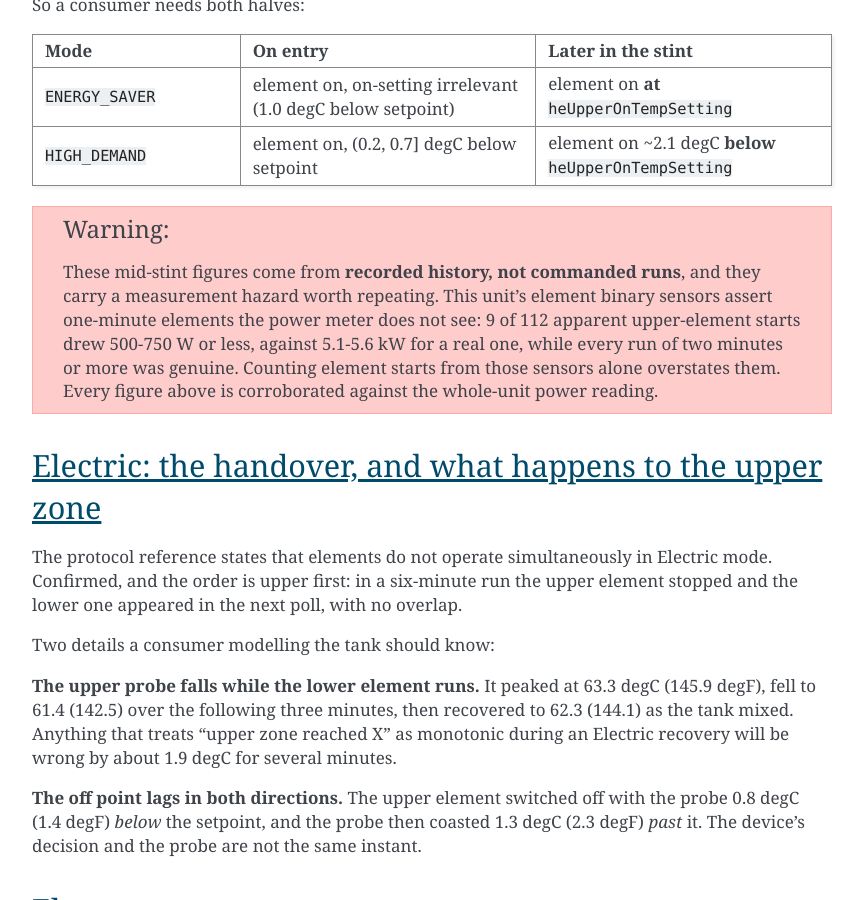
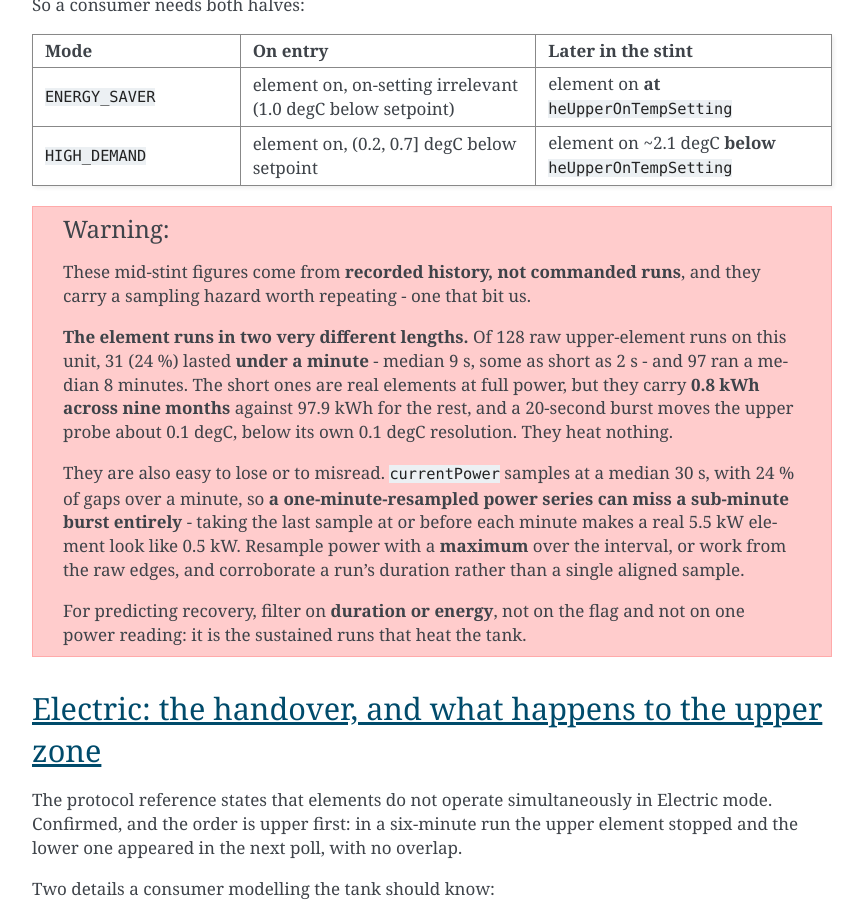
Before and after one commit to eman/nwp500-python, a Sphinx documentation site: the page built from docs/explanation/heating-elements.rst, in a window 1280 px wide and 900 px high, scrolled down 4618 px. Shown: the whole window, without its empty margins (338-1202 px from the left). Built offline with Sphinx 7.4.7, drawn with Linux system fonts in a browser that asks for light colours.

Commit message:
docs: the short elements are real — correct the hazard note
The warning added with the mid-stint figures said this unit's element
binary sensors "assert one-minute elements the power meter does not
see", with 9 of 112 apparent starts drawing 500-750 W or less. That is
wrong, and an adversarial review of the analysis behind it caught it.

The elements were real. Pulling raw samples: on 2026-04-12 the flag
went on at 22:21:58 and off at 22:22:18, and currentPower inside that
window reads 5558 W and 5547 W, with the compressor steady at ~470 W
either side. A 20-second element at full power. The "538 W" that made
it look phantom was the last sample at or before the minute boundary,
taken by a one-minute resample that used a backward as-of join instead
of a maximum. currentPower samples at a median 30 s with 24 % of gaps
over a minute, so a sub-minute burst falls between the samples such a
resample keeps.

What is true, and more useful, is that element runs come in two
lengths. Of 128 raw upper-element runs, 31 (24 %) are under a minute,
median 9 s, and together carry 0.8 kWh across nine months against
97.9 kWh for the other 97. A 20-second burst moves the upper probe
about 0.1 degC, at its own resolution — which is why "the tank did not
move" looked like corroboration and was not evidence either way.

So the note now describes the sampling hazard rather than accusing the
sensor: resample power with a maximum or work from raw edges, and
filter on duration or energy when predicting recovery, because it is
the sustained runs that heat the tank.

No mid-stint figure changes: the review confirmed the Energy Saver and
High Demand results are identical with or without the power filter.

Refs #142

```diff
--- a/docs/explanation/heating-elements.rst
+++ b/docs/explanation/heating-elements.rst
@@ -288,13 +288,28 @@ So a consumer needs both halves:
 .. warning::
 
    These mid-stint figures come from **recorded history, not commanded
-   runs**, and they carry a measurement hazard worth repeating. This
-   unit's element binary sensors assert one-minute elements the power
-   meter does not see: 9 of 112 apparent upper-element starts drew
-   500-750 W or less, against 5.1-5.6 kW for a real one, while every
-   run of two minutes or more was genuine. Counting element starts from
-   those sensors alone overstates them. Every figure above is
-   corroborated against the whole-unit power reading.
+   runs**, and they carry a sampling hazard worth repeating - one that
+   bit us.
+
+   **The element runs in two very different lengths.** Of 128 raw
+   upper-element runs on this unit, 31 (24 %) lasted **under a minute**
+   - median 9 s, some as short as 2 s - and 97 ran a median 8 minutes.
+   The short ones are real elements at full power, but they carry
+   **0.8 kWh across nine months** against 97.9 kWh for the rest, and a
+   20-second burst moves the upper probe about 0.1 degC, below its own
+   0.1 degC resolution. They heat nothing.
+
+   They are also easy to lose or to misread. ``currentPower`` samples
+   at a median 30 s, with 24 % of gaps over a minute, so **a
+   one-minute-resampled power series can miss a sub-minute burst
+   entirely** - taking the last sample at or before each minute makes a
+   real 5.5 kW element look like 0.5 kW. Resample power with a
+   **maximum** over the interval, or work from the raw edges, and
+   corroborate a run's duration rather than a single aligned sample.
+
+   For predicting recovery, filter on **duration or energy**, not on
+   the flag and not on one power reading: it is the sustained runs that
+   heat the tank.
 
 
 Electric: the handover, and what happens to the upper zone
```
Also changed, not shown: CHANGELOG.rst (+8 -4 lines).
